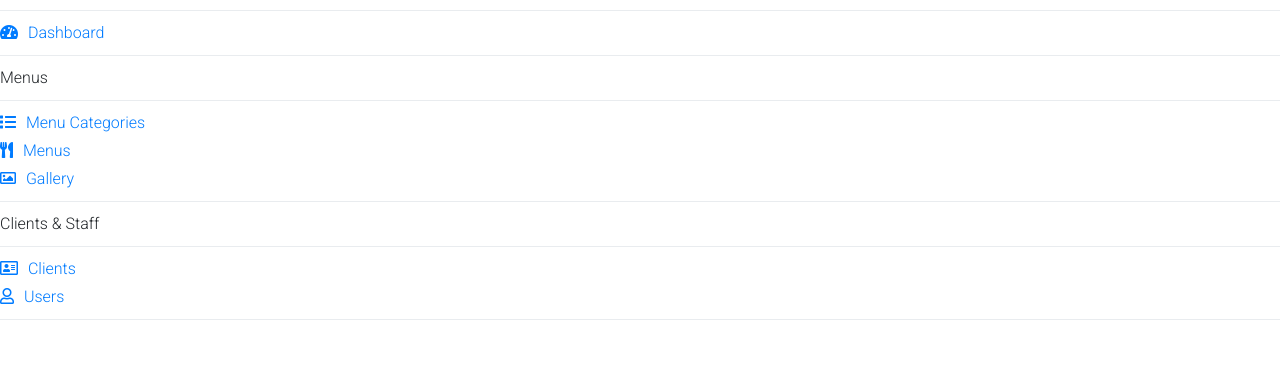
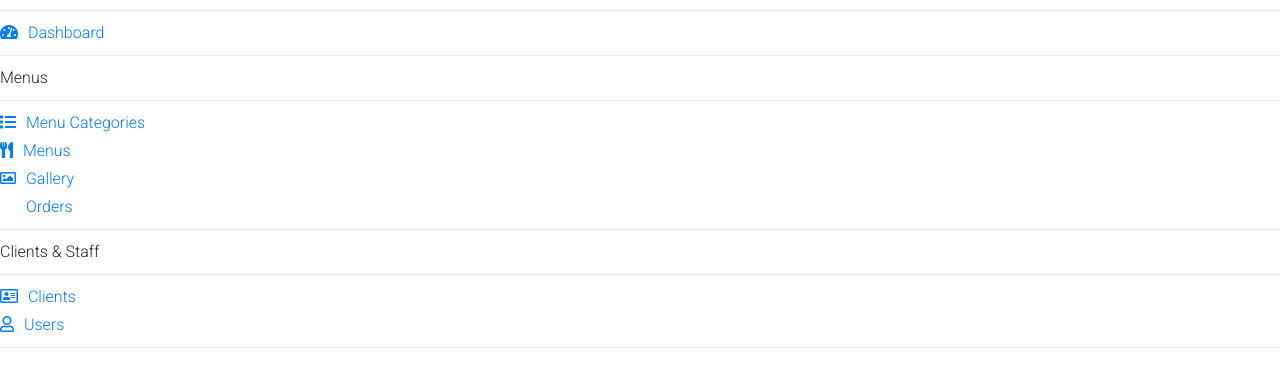
Before and after one commit to CaptainCuong/ASM-SE, a PHP site: template admin/Includes/templates/navbar.php in a window 1280 px wide. Shown: the part 144-531 px from the top of the page. Run offline with PHP 8.4, Linux system fonts and the light colour scheme; the template is opened without the code that fills it, so the values that code supplies are empty; a user stored in the database is signed in.

Commit message:
add thieu nen add them :))

```diff
--- a/admin/Includes/templates/navbar.php
+++ b/admin/Includes/templates/navbar.php
@@ -97,6 +97,12 @@
                         <span style="padding-left:6px;">Gallery</span>
                     </a>
                 </li>
+                <li>
+                    <a href="orders.php" class="a-verMenu orders_link">
+                        <i class="far fa-pizza-slice icon-ver"></i>
+                        <span style="padding-left:6px;">Orders</span>
+                    </a>
+                </li>
 
                 <div class="dropdown-divider"></div>
 
```
